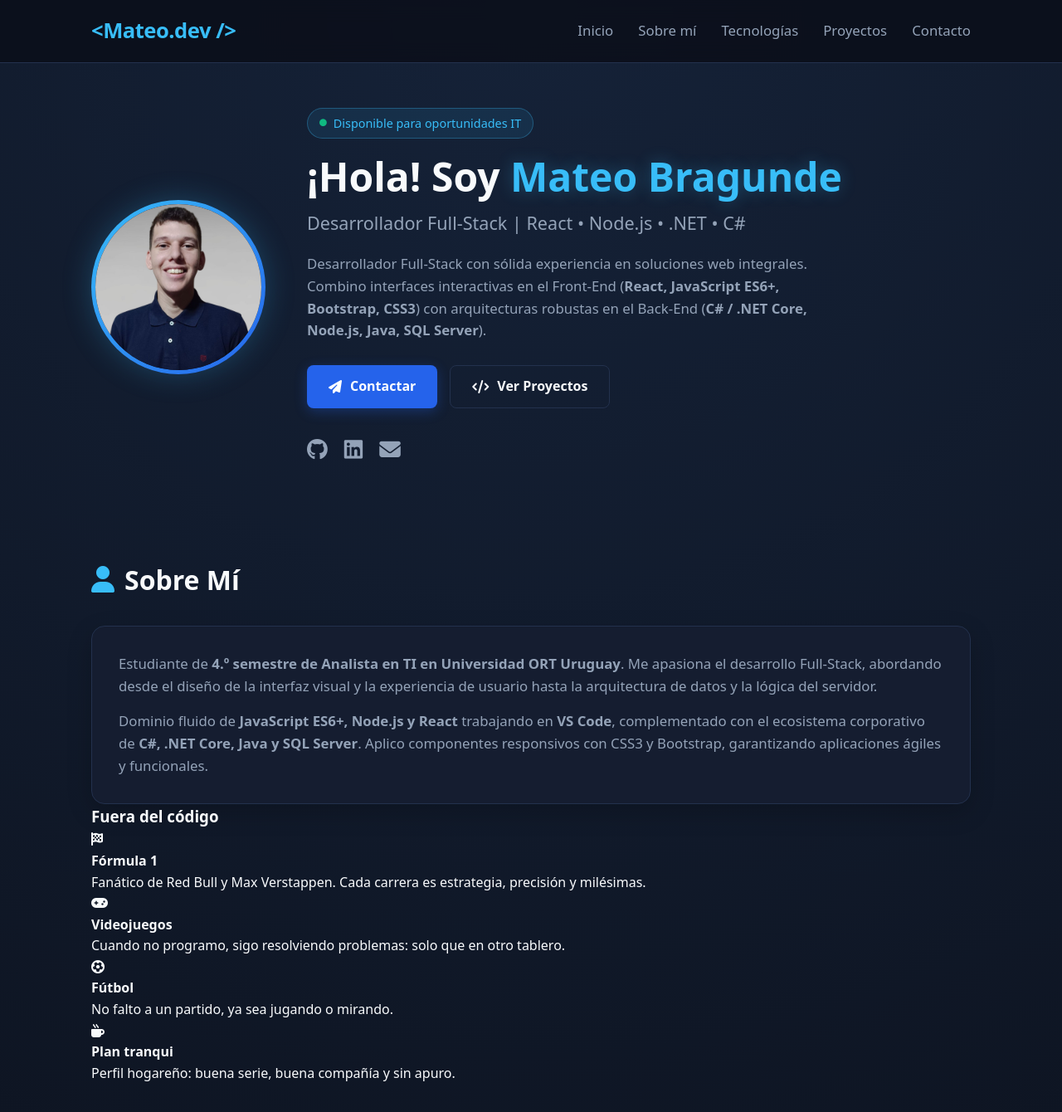
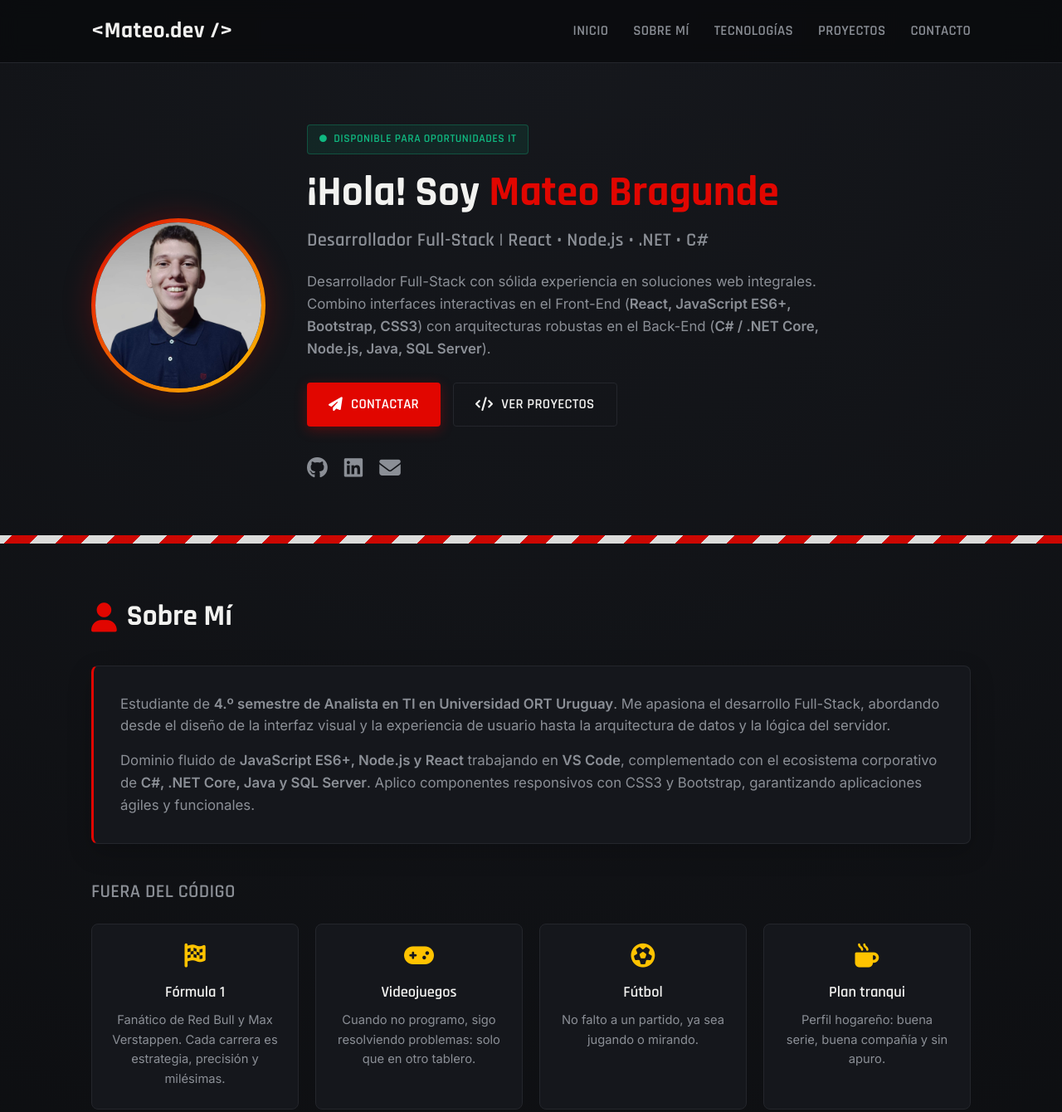
Before and after one commit to MateoB18/MateoB18.github.io, a plain HTML site: page index.html in a window 1280 px wide. Shown: the top 1340 px of the page at 83% size. Drawn offline with Linux system fonts and the light colour scheme.

Commit message:
Update styles.css

```diff
--- a/styles.css
+++ b/styles.css
@@ -1,15 +1,16 @@
 :root {
-    --colorPrimario: #2563eb;
-    --colorPrimarioEncima: #1d4ed8;
-    --colorFondo: #0b0f19;
-    --colorTarjeta: #151d30;
-    --colorTarjetaEncima: #1e2942;
-    --colorTexto: #f8fafc;
-    --colorTextoSecundario: #94a3b8;
-    --colorCian: #38bdf8;
-    --colorBorde: #23314d;
-    --resplandor: rgba(56, 189, 248, 0.25);
-    --tipografia: system-ui, -apple-system, BlinkMacSystemFont, 'Segoe UI', Roboto, sans-serif;
+    --fondo: #0a0b0d;
+    --fondoTarjeta: #15171c;
+    --fondoTarjetaEncima: #1c1f26;
+    --rojoCarrera: #e10600;
+    --rojoCarreraEncima: #ff1a12;
+    --amarilloPodio: #ffc300;
+    --textoPrincipal: #f2f2f0;
+    --textoSecundario: #8b8f96;
+    --borde: #24262c;
+    --resplandorRojo: rgba(225, 6, 0, 0.25);
+    --tipografiaDisplay: 'Rajdhani', sans-serif;
+    --tipografiaTexto: 'Inter', system-ui, -apple-system, sans-serif;
 }
 
 * {
@@ -23,10 +24,10 @@
 }
 
 body {
-    background-color: var(--colorFondo);
-    background-image: radial-gradient(circle at 50% 0%, #152238 0%, var(--colorFondo) 70%);
-    color: var(--colorTexto);
-    font-family: var(--tipografia);
+    background-color: var(--fondo);
+    background-image: radial-gradient(circle at 50% 0%, #16181d 0%, var(--fondo) 65%);
+    color: var(--textoPrincipal);
+    font-family: var(--tipografiaTexto);
     line-height: 1.6;
     font-size: 16px;
 }
@@ -43,9 +44,9 @@
     top: 0;
     left: 0;
     width: 100%;
-    background-color: rgba(11, 15, 25, 0.85);
+    background-color: rgba(10, 11, 13, 0.85);
     backdrop-filter: blur(12px);
-    border-bottom: 1px solid var(--colorBorde);
+    border-bottom: 1px solid var(--borde);
     z-index: 1000;
 }
 
@@ -57,16 +58,17 @@
 }
 
 .marca {
-    color: var(--colorCian);
-    font-size: 1.6rem;
+    font-family: var(--tipografiaDisplay);
+    color: var(--textoPrincipal);
+    font-size: 1.7rem;
     font-weight: 700;
     text-decoration: none;
-    letter-spacing: -0.5px;
-    transition: transform 0.3s ease;
+    letter-spacing: 0.5px;
+    transition: color 0.3s ease;
 }
 
 .marca:hover {
-    transform: scale(1.05);
+    color: var(--rojoCarrera);
 }
 
 .listaNavegacion {
@@ -76,20 +78,37 @@
 }
 
 .enlaceNavegacion {
-    color: var(--colorTextoSecundario);
+    color: var(--textoSecundario);
     text-decoration: none;
+    font-family: var(--tipografiaDisplay);
     font-size: 1.05rem;
-    font-weight: 500;
-    transition: all 0.3s ease;
+    font-weight: 600;
+    letter-spacing: 0.3px;
+    text-transform: uppercase;
+    transition: color 0.3s ease;
 }
 
 .enlaceNavegacion:hover {
-    color: var(--colorCian);
+    color: var(--rojoCarrera);
+}
+
+/* FRANJA DE CARRERA */
+.franjaCarrera {
+    height: 10px;
+    width: 100%;
+    background: repeating-linear-gradient(
+        -45deg,
+        var(--rojoCarrera),
+        var(--rojoCarrera) 22px,
+        var(--textoPrincipal) 22px,
+        var(--textoPrincipal) 44px
+    );
+    opacity: 0.9;
 }
 
 /* INICIO / HERO */
 .seccionInicio {
-    padding: 130px 0 60px;
+    padding: 150px 0 60px;
 }
 
 .contenedorInicio {
@@ -107,14 +126,14 @@
     height: 210px;
     border-radius: 50%;
     padding: 5px;
-    background: linear-gradient(135deg, var(--colorCian), var(--colorPrimario));
-    box-shadow: 0 0 35px var(--resplandor);
+    background: linear-gradient(135deg, var(--rojoCarrera), var(--amarilloPodio));
+    box-shadow: 0 0 35px var(--resplandorRojo);
     transition: transform 0.4s ease, box-shadow 0.4s ease;
 }
 
 .marcoAvatar:hover {
     transform: scale(1.03);
-    box-shadow: 0 0 50px rgba(56, 189, 248, 0.4);
+    box-shadow: 0 0 50px rgba(225, 6, 0, 0.4);
 }
 
 .imagenPerfil {
@@ -122,7 +141,7 @@
     height: 100%;
     object-fit: cover;
     border-radius: 50%;
-    background-color: var(--colorTarjeta);
+    background-color: var(--fondoTarjeta);
 }
 
 .contenidoInicio {
@@ -130,12 +149,16 @@
 }
 
 .insigniaEstado {
-    background-color: rgba(56, 189, 248, 0.1);
-    color: var(--colorCian);
+    background-color: rgba(16, 185, 129, 0.1);
+    color: #10b981;
     padding: 6px 14px;
-    border-radius: 20px;
-    font-size: 0.9rem;
-    border: 1px solid rgba(56, 189, 248, 0.3);
+    border-radius: 4px;
+    font-family: var(--tipografiaDisplay);
+    font-weight: 600;
+    letter-spacing: 0.5px;
+    text-transform: uppercase;
+    font-size: 0.85rem;
+    border: 1px solid rgba(16, 185, 129, 0.3);
     display: inline-flex;
     align-items: center;
     gap: 8px;
@@ -144,30 +167,32 @@
 
 .insigniaEstado i {
     font-size: 0.55rem;
-    color: #10b981;
 }
 
 .contenidoInicio h1 {
-    font-size: 3rem;
-    line-height: 1.15;
+    font-family: var(--tipografiaDisplay);
+    font-size: 3.2rem;
+    font-weight: 700;
+    line-height: 1.1;
     margin-bottom: 12px;
 }
 
 .textoResaltado {
-    color: var(--colorCian);
-    text-shadow: 0 0 20px rgba(56, 189, 248, 0.3);
+    color: var(--rojoCarrera);
 }
 
 .contenidoInicio h2 {
-    font-size: 1.35rem;
-    color: var(--colorTextoSecundario);
-    font-weight: 400;
+    font-family: var(--tipografiaDisplay);
+    font-size: 1.4rem;
+    color: var(--textoSecundario);
+    font-weight: 600;
+    letter-spacing: 0.3px;
     margin-bottom: 18px;
 }
 
 .contenidoInicio p {
     max-width: 650px;
-    color: var(--colorTextoSecundario);
+    color: var(--textoSecundario);
     margin-bottom: 28px;
     font-size: 1.05rem;
 }
@@ -184,37 +209,40 @@
     align-items: center;
     gap: 10px;
     padding: 12px 26px;
-    border-radius: 8px;
-    font-size: 1rem;
+    border-radius: 4px;
+    font-family: var(--tipografiaDisplay);
+    font-size: 1.05rem;
     font-weight: 600;
+    letter-spacing: 0.3px;
+    text-transform: uppercase;
     text-decoration: none;
     transition: all 0.3s ease;
     cursor: pointer;
 }
 
 .botonPrincipal {
-    background-color: var(--colorPrimario);
+    background-color: var(--rojoCarrera);
     color: #ffffff;
-    box-shadow: 0 4px 15px rgba(37, 99, 235, 0.3);
+    box-shadow: 0 4px 15px rgba(225, 6, 0, 0.3);
 }
 
 .botonPrincipal:hover {
-    background-color: var(--colorPrimarioEncima);
+    background-color: var(--rojoCarreraEncima);
     transform: translateY(-2px);
-    box-shadow: 0 6px 20px rgba(37, 99, 235, 0.4);
+    box-shadow: 0 6px 20px rgba(225, 6, 0, 0.4);
 }
 
 .botonSecundario {
     background-color: transparent;
-    color: var(--colorTexto);
-    border: 1px solid var(--colorBorde);
+    color: var(--textoPrincipal);
+    border: 1px solid var(--borde);
 }
 
 .botonSecundario:hover {
-    border-color: var(--colorCian);
-    color: var(--colorCian);
+    border-color: var(--amarilloPodio);
+    color: var(--amarilloPodio);
     transform: translateY(-2px);
-    background-color: rgba(56, 189, 248, 0.05);
+    background-color: rgba(255, 195, 0, 0.05);
 }
 
 .enlacesSociales {
@@ -223,23 +251,25 @@
 }
 
 .enlacesSociales a {
-    color: var(--colorTextoSecundario);
+    color: var(--textoSecundario);
     font-size: 1.6rem;
     transition: all 0.3s ease;
 }
 
 .enlacesSociales a:hover {
-    color: var(--colorCian);
+    color: var(--rojoCarrera);
     transform: translateY(-3px);
 }
 
 /* SECCIONES GENÉRICAS */
 .seccionGenerica {
-    padding: 50px 0;
+    padding: 60px 0;
 }
 
 .tituloSeccion {
-    font-size: 2rem;
+    font-family: var(--tipografiaDisplay);
+    font-size: 2.2rem;
+    font-weight: 700;
     margin-bottom: 30px;
     display: flex;
     align-items: center;
@@ -247,25 +277,76 @@
 }
 
 .tituloSeccion i {
-    color: var(--colorCian);
+    color: var(--rojoCarrera);
+}
+
+.tituloSubseccion {
+    font-family: var(--tipografiaDisplay);
+    font-size: 1.4rem;
+    font-weight: 600;
+    letter-spacing: 0.3px;
+    text-transform: uppercase;
+    color: var(--textoSecundario);
+    margin: 40px 0 20px;
 }
 
 .tarjetaBase {
-    background-color: var(--colorTarjeta);
+    background-color: var(--fondoTarjeta);
     padding: 32px;
-    border-radius: 16px;
-    border: 1px solid var(--colorBorde);
+    border-radius: 8px;
+    border: 1px solid var(--borde);
+    border-left: 3px solid var(--rojoCarrera);
     box-shadow: 0 10px 30px rgba(0, 0, 0, 0.2);
 }
 
 .tarjetaBase p {
     margin-bottom: 15px;
-    color: var(--colorTextoSecundario);
+    color: var(--textoSecundario);
     font-size: 1.05rem;
 }
 
 .tarjetaBase p:last-child {
     margin-bottom: 0;
+}
+
+/* HOBBIES */
+.grillaHobbies {
+    display: grid;
+    grid-template-columns: repeat(auto-fit, minmax(230px, 1fr));
+    gap: 20px;
+}
+
+.tarjetaHobby {
+    background-color: var(--fondoTarjeta);
+    padding: 24px;
+    border-radius: 8px;
+    border: 1px solid var(--borde);
+    text-align: center;
+    transition: all 0.3s ease;
+}
+
+.tarjetaHobby:hover {
+    transform: translateY(-5px);
+    border-color: var(--amarilloPodio);
+    background-color: var(--fondoTarjetaEncima);
+}
+
+.iconoHobby {
+    font-size: 1.8rem;
+    color: var(--amarilloPodio);
+    margin-bottom: 14px;
+}
+
+.tarjetaHobby h4 {
+    font-family: var(--tipografiaDisplay);
+    font-size: 1.15rem;
+    font-weight: 600;
+    margin-bottom: 8px;
+}
+
+.tarjetaHobby p {
+    color: var(--textoSecundario);
+    font-size: 0.92rem;
 }
 
 /* HABILIDADES */
@@ -276,33 +357,35 @@
 }
 
 .tarjetaHabilidad {
-    background-color: var(--colorTarjeta);
+    background-color: var(--fondoTarjeta);
     padding: 28px;
-    border-radius: 16px;
-    border: 1px solid var(--colorBorde);
+    border-radius: 8px;
+    border: 1px solid var(--borde);
     transition: all 0.3s ease;
 }
 
 .tarjetaHabilidad:hover {
     transform: translateY(-7px);
-    background-color: var(--colorTarjetaEncima);
-    border-color: var(--colorCian);
-    box-shadow: 0 10px 25px var(--resplandor);
+    background-color: var(--fondoTarjetaEncima);
+    border-color: var(--rojoCarrera);
+    box-shadow: 0 10px 25px var(--resplandorRojo);
 }
 
 .iconoTecnologia {
     font-size: 2.5rem;
-    color: var(--colorCian);
+    color: var(--rojoCarrera);
     margin-bottom: 18px;
 }
 
 .tarjetaHabilidad h3 {
-    font-size: 1.3rem;
+    font-family: var(--tipografiaDisplay);
+    font-size: 1.35rem;
+    font-weight: 600;
     margin-bottom: 10px;
 }
 
 .tarjetaHabilidad p {
-    color: var(--colorTextoSecundario);
+    color: var(--textoSecundario);
     font-size: 0.98rem;
 }
 
@@ -314,9 +397,9 @@
 }
 
 .tarjetaProyecto {
-    background-color: var(--colorTarjeta);
-    border: 1px solid var(--colorBorde);
-    border-radius: 16px;
+    background-color: var(--fondoTarjeta);
+    border: 1px solid var(--borde);
+    border-radius: 8px;
     padding: 28px;
     display: flex;
     flex-direction: column;
@@ -326,13 +409,13 @@
 
 .tarjetaProyecto:hover {
     transform: translateY(-7px);
-    border-color: var(--colorCian);
-    box-shadow: 0 10px 25px var(--resplandor);
+    border-color: var(--rojoCarrera);
+    box-shadow: 0 10px 25px var(--resplandorRojo);
 }
 
 .proyectoEstrella {
-    border-color: rgba(56, 189, 248, 0.4);
-    background: linear-gradient(180deg, rgba(37, 99, 235, 0.1) 0%, var(--colorTarjeta) 100%);
+    border-color: rgba(255, 195, 0, 0.4);
+    background: linear-gradient(180deg, rgba(225, 6, 0, 0.08) 0%, var(--fondoTarjeta) 100%);
 }
 
 .encabezadoProyecto {
@@ -344,12 +427,12 @@
 
 .iconoEstrella {
     font-size: 1.5rem;
-    color: #f59e0b;
+    color: var(--amarilloPodio);
 }
 
 .iconoCarpeta {
     font-size: 1.5rem;
-    color: var(--colorCian);
+    color: var(--rojoCarrera);
 }
 
 .enlacesInternosProyecto {
@@ -358,24 +441,51 @@
 }
 
 .enlacesInternosProyecto a {
-    color: var(--colorTextoSecundario);
+    color: var(--textoSecundario);
     font-size: 1.3rem;
     transition: color 0.3s ease;
 }
 
 .enlacesInternosProyecto a:hover {
-    color: var(--colorCian);
+    color: var(--rojoCarrera);
 }
 
 .tarjetaProyecto h3 {
-    font-size: 1.3rem;
-    margin-bottom: 10px;
+    font-family: var(--tipografiaDisplay);
+    font-size: 1.35rem;
+    font-weight: 600;
+    margin-bottom: 12px;
 }
 
 .tarjetaProyecto p {
-    color: var(--colorTextoSecundario);
+    color: var(--textoSecundario);
     font-size: 0.98rem;
     margin-bottom: 20px;
+}
+
+.insigniaDisponible {
+    display: inline-flex;
+    align-items: center;
+    gap: 8px;
+    background-color: rgba(16, 185, 129, 0.1);
+    color: #10b981;
+    border: 1px solid rgba(16, 185, 129, 0.3);
+    padding: 6px 14px;
+    border-radius: 4px;
+    font-family: var(--tipografiaDisplay);
+    font-size: 0.85rem;
+    font-weight: 600;
+    letter-spacing: 0.3px;
+    text-transform: uppercase;
+    text-decoration: none;
+    margin-bottom: 14px;
+    width: fit-content;
+    transition: all 0.3s ease;
+}
+
+.insigniaDisponible:hover {
+    background-color: rgba(16, 185, 129, 0.18);
+    transform: translateY(-2px);
 }
 
 .etiquetasProyecto {
@@ -386,25 +496,27 @@
 }
 
 .etiquetasProyecto li {
-    background-color: rgba(56, 189, 248, 0.1);
-    color: var(--colorCian);
+    background-color: rgba(225, 6, 0, 0.1);
+    color: #ff6259;
     padding: 5px 12px;
-    border-radius: 6px;
+    border-radius: 4px;
+    font-family: var(--tipografiaDisplay);
     font-size: 0.85rem;
-    font-weight: 500;
+    font-weight: 600;
+    letter-spacing: 0.2px;
 }
 
 /* CONTACTO */
 .cajaContacto {
-    background-color: var(--colorTarjeta);
-    border: 1px solid var(--colorBorde);
-    border-radius: 16px;
+    background-color: var(--fondoTarjeta);
+    border: 1px solid var(--borde);
+    border-radius: 8px;
     padding: 45px 30px;
     text-align: center;
 }
 
 .cajaContacto p {
-    color: var(--colorTextoSecundario);
+    color: var(--textoSecundario);
     font-size: 1.1rem;
     max-width: 600px;
     margin: 0 auto 25px;
@@ -412,12 +524,11 @@
 
 /* FOOTER */
 .piePagina {
-    border-top: 1px solid var(--colorBorde);
+    border-top: 1px solid var(--borde);
     padding: 30px 0;
     text-align: center;
-    color: var(--colorTextoSecundario);
+    color: var(--textoSecundario);
     font-size: 0.95rem;
-    margin-top: 20px;
 }
 
 /* RESPONSIVE */
@@ -429,7 +540,7 @@
     }
 
     .contenidoInicio h1 {
-        font-size: 2.2rem;
+        font-size: 2.3rem;
     }
 
     .botonesInicio, .enlacesSociales {
```
